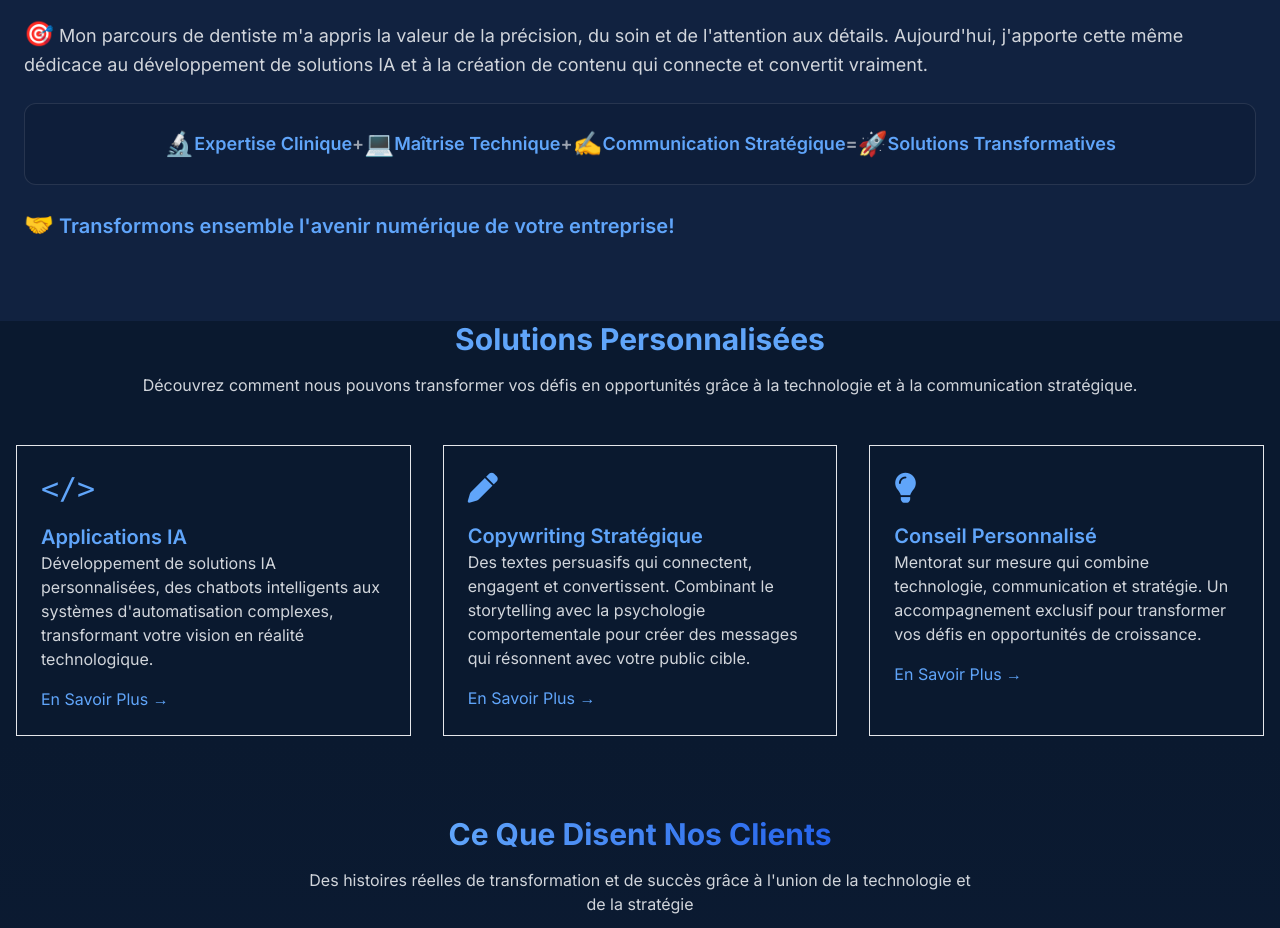
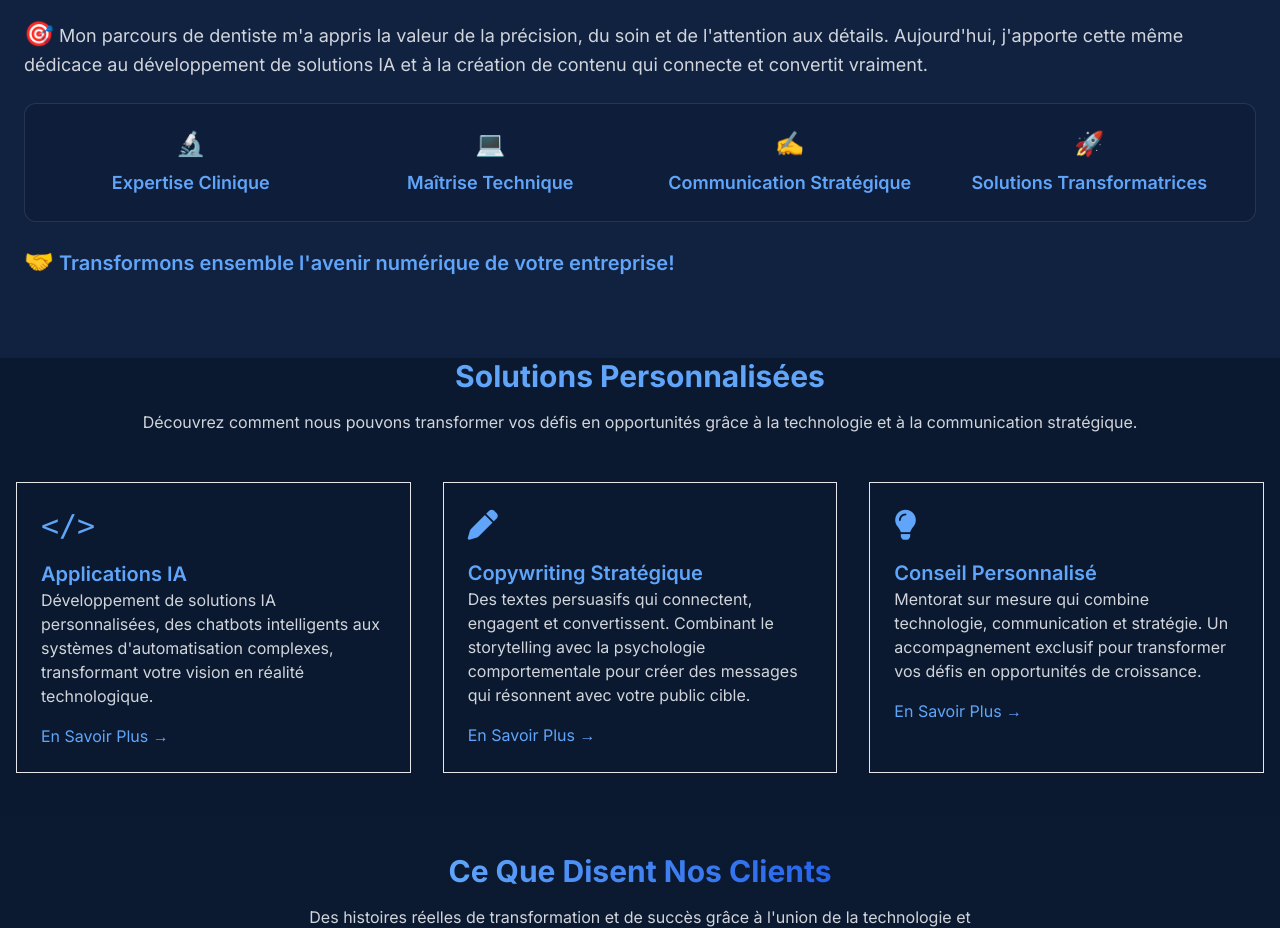
Before and after one commit to Brendoibv275/meu-site, a website: page public/fr/index.html in a window 1280 px wide. Shown: the part 1100-2028 px from the top of the page. Drawn offline with nearby package versions, Linux system fonts and the light colour scheme.

Commit message:
Melhoria de visualização por celular
Atualização de Banneer

```diff
--- a/public/fr/index.html
+++ b/public/fr/index.html
@@ -155,15 +155,27 @@
                     </p>
 
                     <div class="bg-navy/30 p-6 rounded-xl border border-white/10 my-8">
-                        <p class="text-blue-400 font-semibold flex items-center gap-3 flex-wrap justify-center">
-                            <span class="text-2xl">🔬</span> Expertise Clinique
-                            <span class="text-gray-400">+</span>
-                            <span class="text-2xl">💻</span> Maîtrise Technique
-                            <span class="text-gray-400">+</span>
-                            <span class="text-2xl">✍️</span> Communication Stratégique
-                            <span class="text-gray-400">=</span>
-                            <span class="text-2xl">🚀</span> Solutions Transformatives
-                        </p>
+                        <div class="grid grid-cols-1 sm:grid-cols-2 lg:grid-cols-4 gap-4 text-center">
+                            <div class="flex flex-col items-center">
+                                <span class="text-2xl mb-2">🔬</span>
+                                <span class="text-blue-400 font-semibold">Expertise Clinique</span>
+                            </div>
+
+                            <div class="flex flex-col items-center">
+                                <span class="text-2xl mb-2">💻</span>
+                                <span class="text-blue-400 font-semibold">Maîtrise Technique</span>
+                            </div>
+
+                            <div class="flex flex-col items-center">
+                                <span class="text-2xl mb-2">✍️</span>
+                                <span class="text-blue-400 font-semibold">Communication Stratégique</span>
+                            </div>
+
+                            <div class="flex flex-col items-center">
+                                <span class="text-2xl mb-2">🚀</span>
+                                <span class="text-blue-400 font-semibold">Solutions Transformatrices</span>
+                            </div>
+                        </div>
                     </div>
 
                     <p class="text-xl text-blue-400 font-semibold">
```
Also changed, not shown: public/en/index.html (+21 -9 lines), public/pt/index.html (+21 -9 lines).
